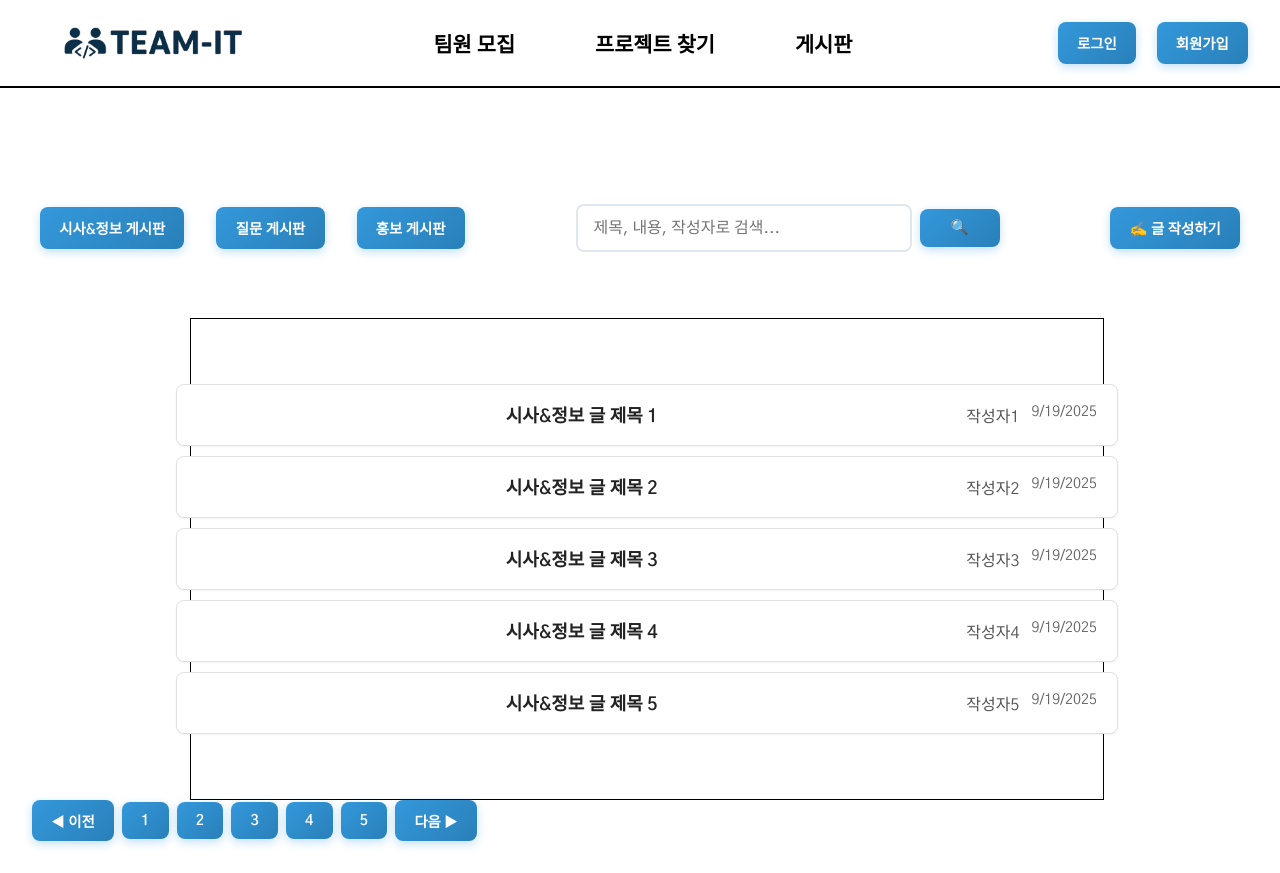
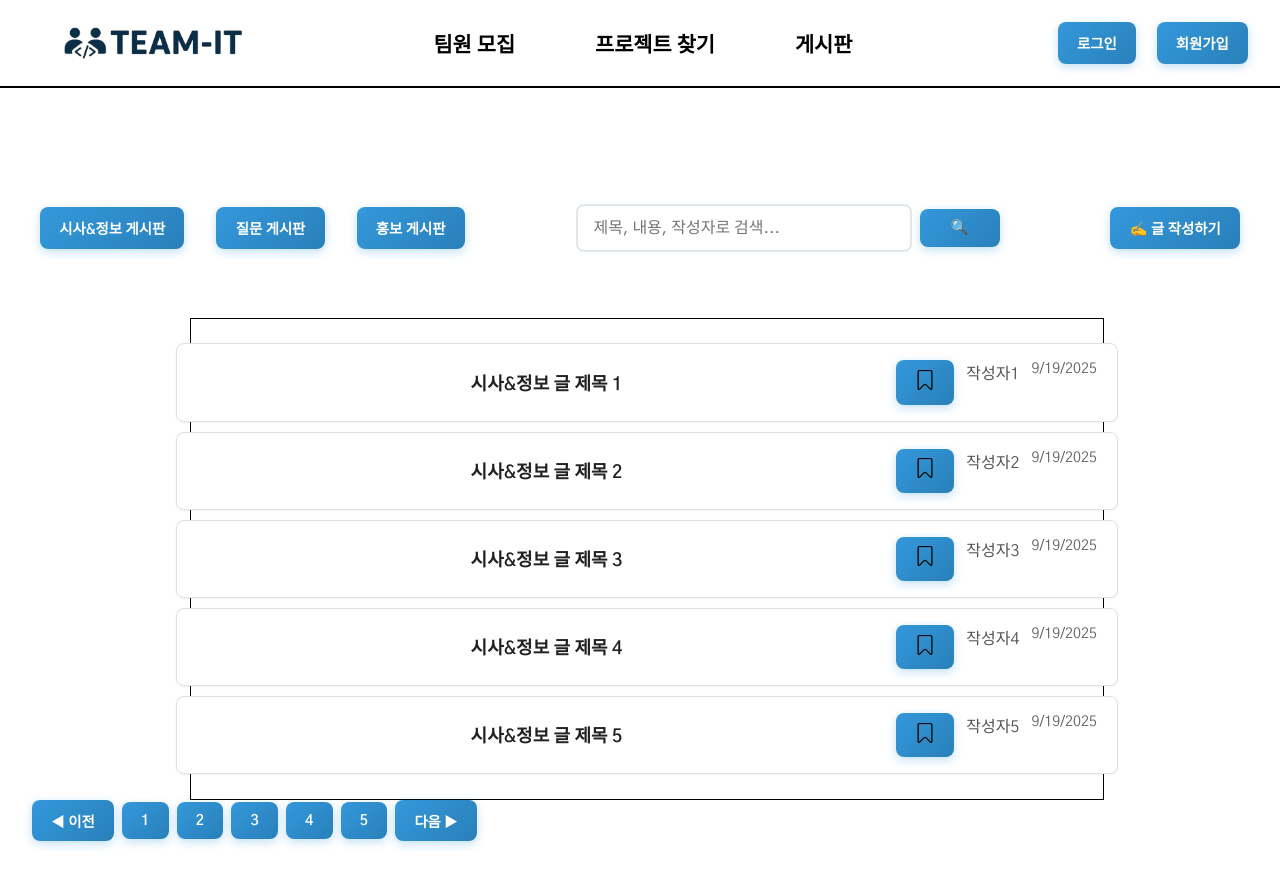
Before and after one commit to CROM-IDLE-CROMI/Team-IT-FE, a React (Vite) app: page /Boarder in a window 1280 px wide. Built offline with nearby package versions, Linux system fonts and the light colour scheme.

Commit message:
Fear: 스크랩 기능 구현
-각 게시물 당 스크랩 기능 구현

```diff
--- a/src/components/BoardComment.tsx
+++ b/src/components/BoardComment.tsx
@@ -57,7 +57,7 @@ const BoardComment: React.FC<BoardCommentProps> = ({
   return (
     <div className="board-comment-container">
       <div className="board-comment-box">
-        <h3 className="comment-title">댓글 ({comments.length})</h3>
+        <h3 className="comment-title">댓글</h3>
 
         {/* 댓글 작성 섹션 */}
         <div className="comment-input-section">
--- a/src/pages/BoardPage/BoardWrite.css
+++ b/src/pages/BoardPage/BoardWrite.css
@@ -20,7 +20,7 @@
 
 /* 카테고리 선택 */
 .board-write-wrapper select {
-  width: 100%;
+  width: 95%;
   padding: 10px 14px;
   margin-bottom: 16px;
   font-size: 16px;
@@ -36,7 +36,7 @@
 
 /* 제목 input */
 .board-write-wrapper input[type="text"] {
-  width: 100%;
+  width: 95%;
   padding: 12px 14px;
   margin-bottom: 16px;
   font-size: 18px;
@@ -52,13 +52,13 @@
 
 /* 본문 textarea */
 .board-write-wrapper textarea {
-  width: 100%;
+  width: 95%;
   padding: 14px;
   font-size: 16px;
   border-radius: 8px;
   border: 1px solid #ccc;
   outline: none;
-  resize: vertical;
+  resize: none;
   transition: border 0.2s;
   margin-bottom: 20px;
 }
--- a/src/pages/BoardPage/Boarder.tsx
+++ b/src/pages/BoardPage/Boarder.tsx
@@ -41,14 +41,28 @@ const BoardPage: React.FC<BoardPageProps> = ({ postsByCategory }) => {
 
   const handleSearch = (e: React.FormEvent) => {
     e.preventDefault();
-    // 검색 시 첫 페이지로 이동
     setPageByCategory(prev => ({ ...prev, [category]: 1 }));
   };
 
   const handleSearchChange = (e: React.ChangeEvent<HTMLInputElement>) => {
     setSearchTerm(e.target.value);
-    // 검색어 변경 시 첫 페이지로 이동
     setPageByCategory(prev => ({ ...prev, [category]: 1 }));
+  };
+
+  // ✅ 게시물별 스크랩 상태 저장
+  const [scrappedPosts, setScrappedPosts] = useState<Set<number>>(new Set());
+
+  const toggleScrap = (e: React.MouseEvent, postId: number) => {
+    e.stopPropagation(); // 게시물 클릭 이벤트 막기
+    setScrappedPosts(prev => {
+      const newSet = new Set(prev);
+      if (newSet.has(postId)) {
+        newSet.delete(postId); // 이미 스크랩된 경우 해제
+      } else {
+        newSet.add(postId); // 스크랩 추가
+      }
+      return newSet;
+    });
   };
 
   return (
@@ -88,7 +102,9 @@ const BoardPage: React.FC<BoardPageProps> = ({ postsByCategory }) => {
 
         {/* 글 작성 버튼 */}
         <div className="board-actions">
-        <button onClick={() => requireAuth(() => navigate("/BoardWrite"))}>✍️ 글 작성하기</button>
+          <button onClick={() => requireAuth(() => navigate("/BoardWrite"))}>
+            ✍️ 글 작성하기
+          </button>
         </div>
       </div>
 
@@ -105,6 +121,17 @@ const BoardPage: React.FC<BoardPageProps> = ({ postsByCategory }) => {
               >
                 <span className="post-title">{post.title}</span>
                 <span className="post-meta">
+                  <button onClick={(e) => toggleScrap(e, post.id)}>
+                    <img
+                      src={
+                        scrappedPosts.has(post.id)
+                          ? "/스크랩 이후.png"
+                          : "/스크랩 이전.png"
+                      }
+                      alt="스크랩"
+                      width="20"
+                    />
+                  </button>
                   <span className="post-author">{post.author}</span>
                   <span className="post-date">{post.date}</span>
                 </span>
```
Also changed, not shown: public/스크랩 이전.png (added), public/스크랩 이후.png (added). Lines whose indentation alone changed are shown as unchanged.
